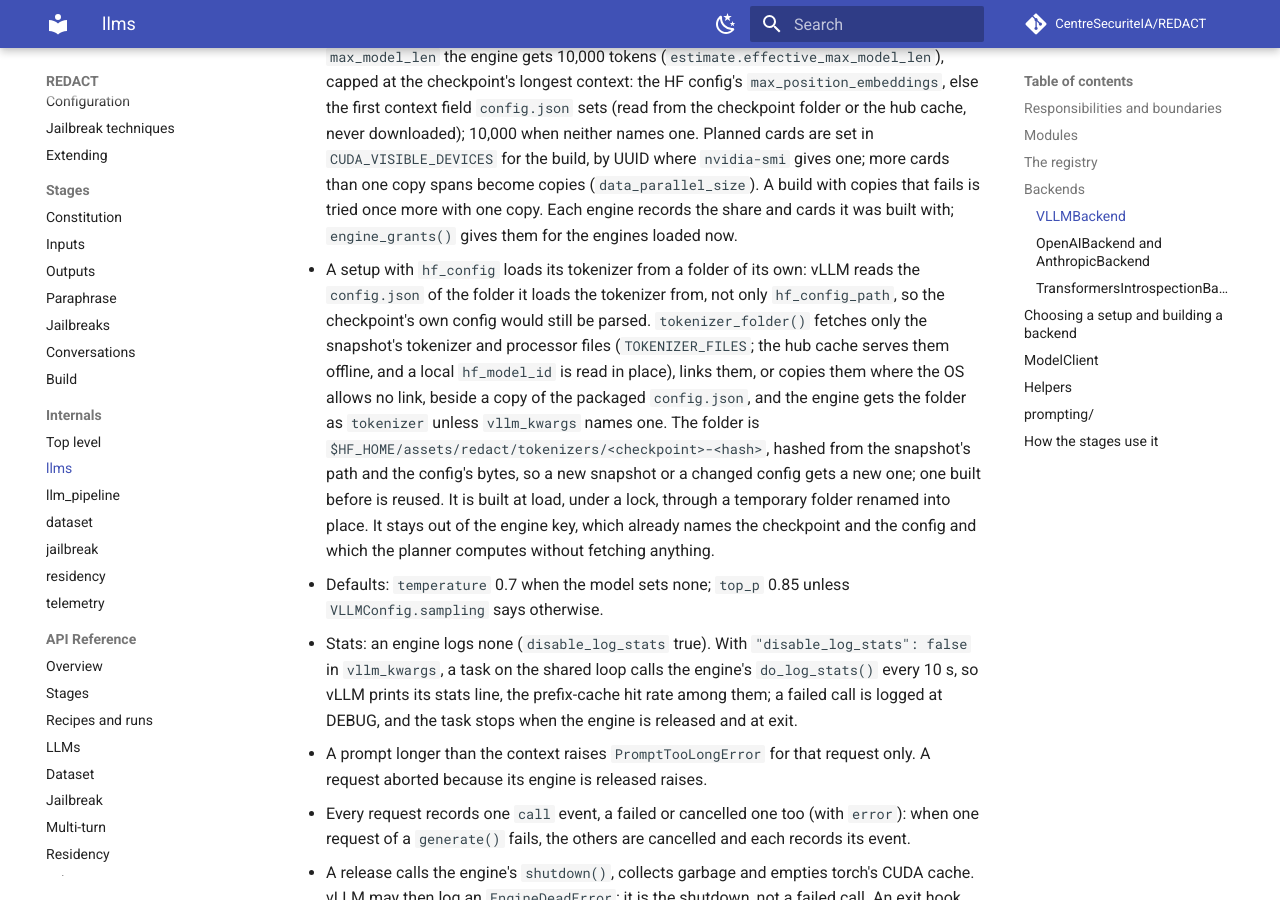
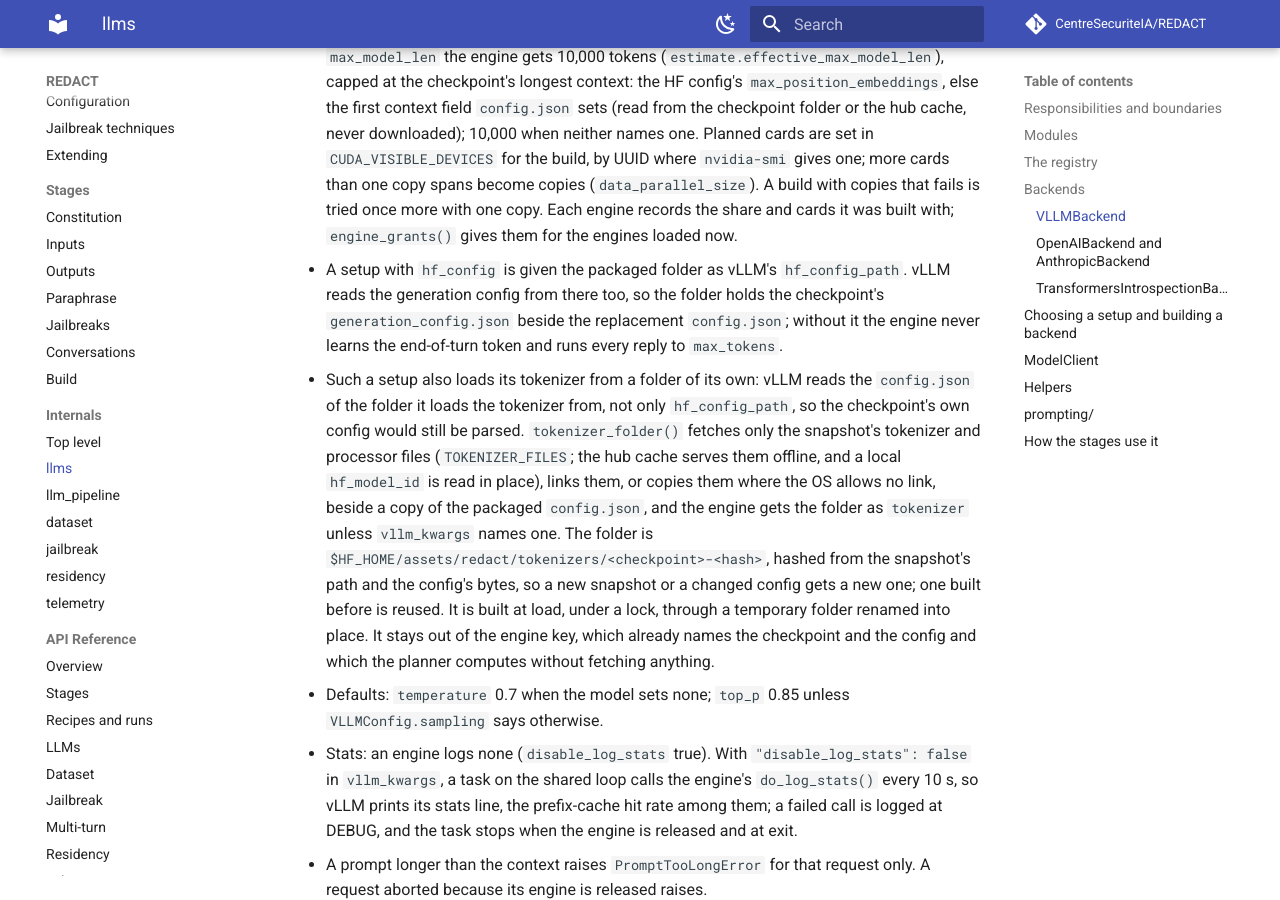
Before and after one commit to CentreSecuriteIA/REDACT, an MkDocs documentation site: the page built from docs/internals/llms.md, in a window 1280 px wide and 900 px high, scrolled down 3803 px. Built offline with MkDocs 1.6.1 and Material for MkDocs 9.7.7, drawn with Linux system fonts in a browser that asks for light colours; comment, search, counter and statistics services are not loaded; some of the changed text lies outside the part shown.

Commit message:
Sync the llms and residency pages with the code
llms/ imports the leaf modules paths and exceptions; scaffold.py also writes a
setup folder; an hf_config folder holds the generation config vLLM reads from
it. residency: the estimate reads a setup's packaged hf_config, sizes
fp8_per_tensor, and the paraphrase stage plans its own pool only with more
than one paraphraser.

Co-Authored-By: Claude Sonnet 5.5 <noreply@anthropic.com>

```diff
--- a/docs/internals/llms.md
+++ b/docs/internals/llms.md
@@ -24,8 +24,9 @@ It must not:
   unit: that is `llm_pipeline/`;
 - know about a stage's files, ledgers or rows: that is `dataset/` and the
   stage cores;
-- import anything above `llms/`. Telemetry leaves through `observe.record`,
-  a hook the top level installs;
+- import anything above `llms/`, but the leaf modules `paths` and
+  `exceptions`. Telemetry leaves through `observe.record`, a hook the top
+  level installs;
 - branch on a backend's type. Callers read its capability flags.
 
 ## Modules
@@ -46,7 +47,7 @@ It must not:
 | `aio.py` | The one event loop that runs every async model call |
 | `observe.py` | The telemetry hook: `record`, `set_emitter`, `set_stage`, `current_stage` |
 | `progress.py` | `ProgressReporter`: throttled progress lines |
-| `prompting/` | `prompts.py` (loading, overlay, rendering), `extraction.py` (parsing replies), `scaffold.py` (writing an editable prompt tree) |
+| `prompting/` | `prompts.py` (loading, overlay, rendering), `extraction.py` (parsing replies), `scaffold.py` (writing an editable prompt tree, or a setup folder) |
 | `resources/` | `estimate.py` (a model's GPU need from its HF config), `measure.py` (`nvidia-smi` probes) |
 
 ## The registry
@@ -130,7 +131,12 @@ down and its memory freed, and a client built on it raises on its next call.
   fails is tried once more with one copy. Each engine records the share and
   cards it was built with; `engine_grants()` gives them for the engines
   loaded now.
-- A setup with `hf_config` loads its tokenizer from a folder of its own:
+- A setup with `hf_config` is given the packaged folder as vLLM's
+  `hf_config_path`. vLLM reads the generation config from there too, so the
+  folder holds the checkpoint's `generation_config.json` beside the
+  replacement `config.json`; without it the engine never learns the
+  end-of-turn token and runs every reply to `max_tokens`.
+- Such a setup also loads its tokenizer from a folder of its own:
   vLLM reads the `config.json` of the folder it loads the tokenizer from,
   not only `hf_config_path`, so the checkpoint's own config would still be
   parsed. `tokenizer_folder()` fetches only the snapshot's tokenizer and
```
Also changed, not shown: docs/internals/residency.md (+9 -6 lines).
